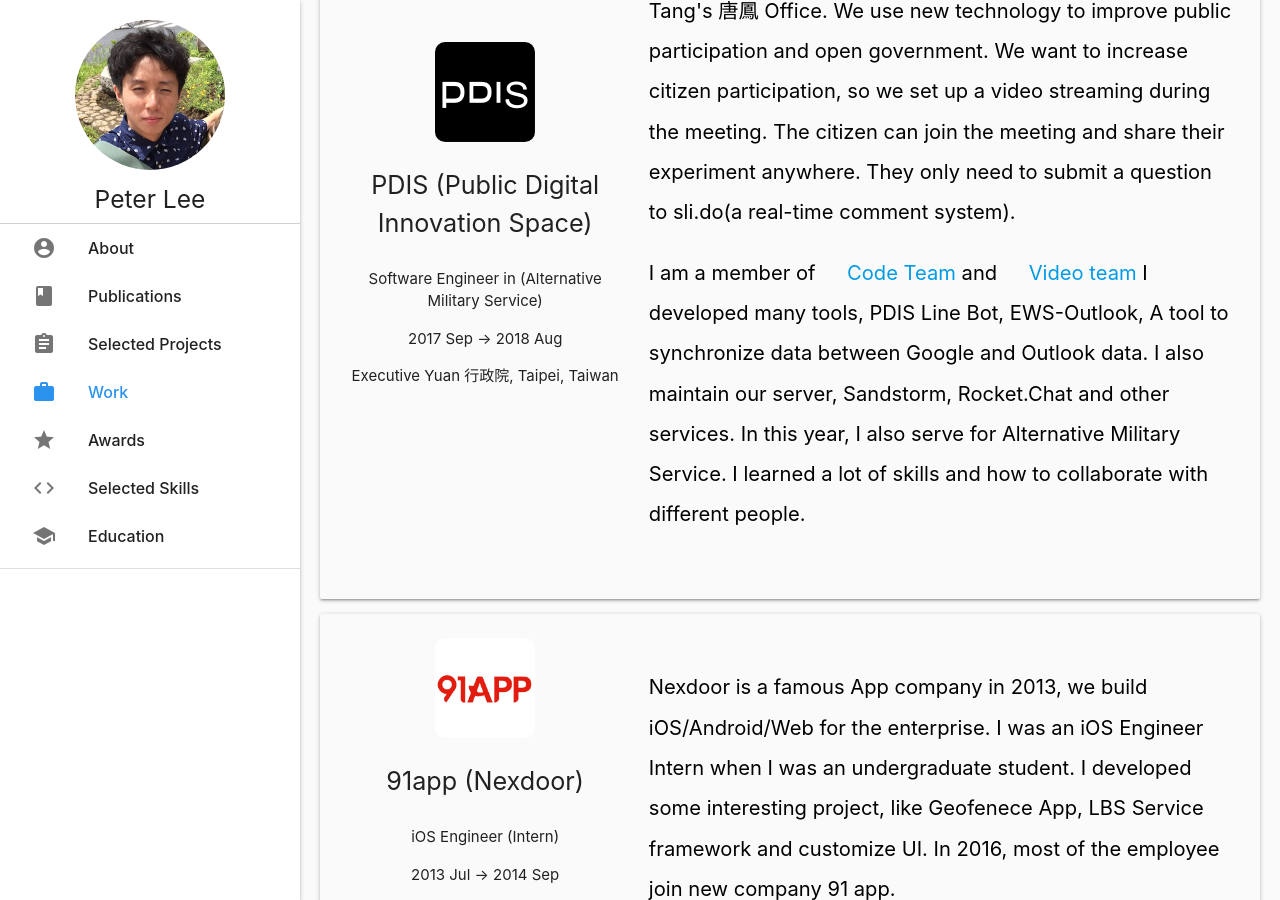
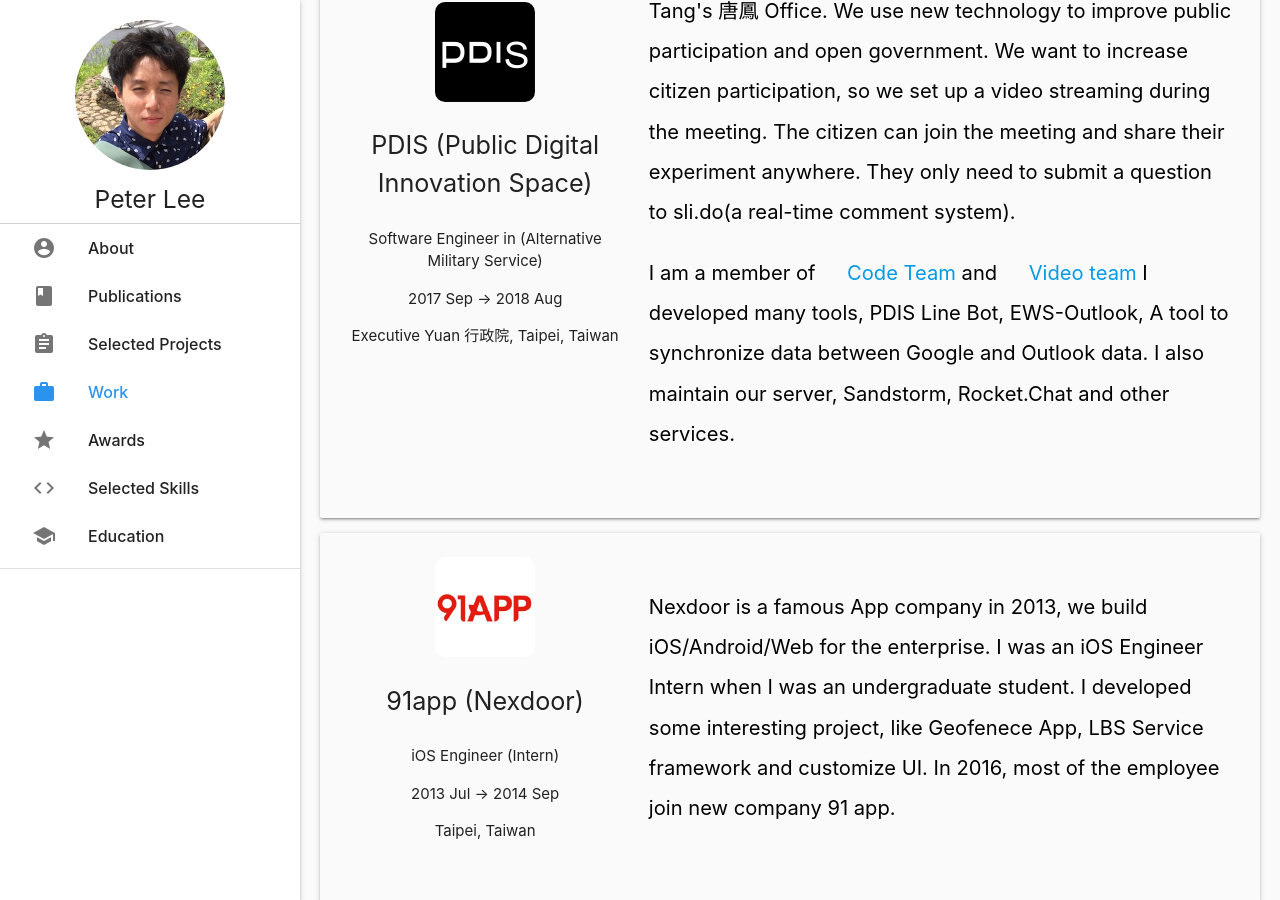
Before and after one commit to peterlee0127/cv, a Jekyll site: the page built from index.html, in a window 1280 px wide and 900 px high, scrolled down 4680 px. Built offline with Jekyll 4.4.1, drawn with Linux system fonts in a browser that asks for light colours.

Commit message:
update wording

```diff
--- a/_data/work.json
+++ b/_data/work.json
@@ -36,8 +36,7 @@
           <a href='https://www.youtube.com/channel/UCExDf4hkbSU-pmJcyT_sDtg/videos' target='_blank'>
           <svg class='icon' style='width:1em;height:1em'><use xlink:href='/assets/font/fontawesome.svg#youtube'></use></svg> Video team
           </a>
-           I developed many tools, PDIS Line Bot, EWS-Outlook, A tool to synchronize data between Google and Outlook data. I also maintain our server, Sandstorm, Rocket.Chat and other services. In this year,
-           I also serve for Alternative Military Service. I learned a lot of skills and how to collaborate with different people."
+           I developed many tools, PDIS Line Bot, EWS-Outlook, A tool to synchronize data between Google and Outlook data. I also maintain our server, Sandstorm, Rocket.Chat and other services."
       ],
       "more":""
     },
```
